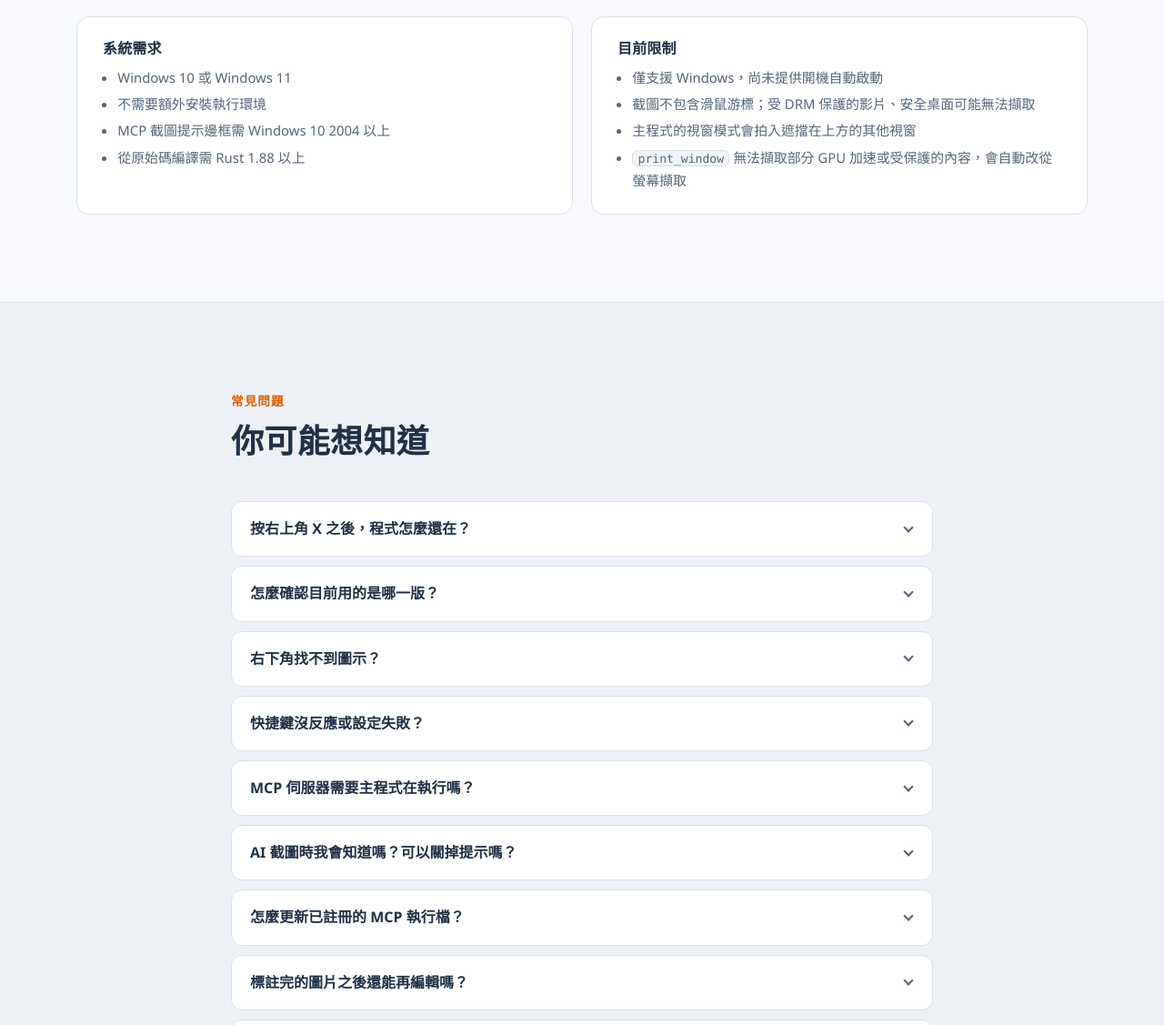
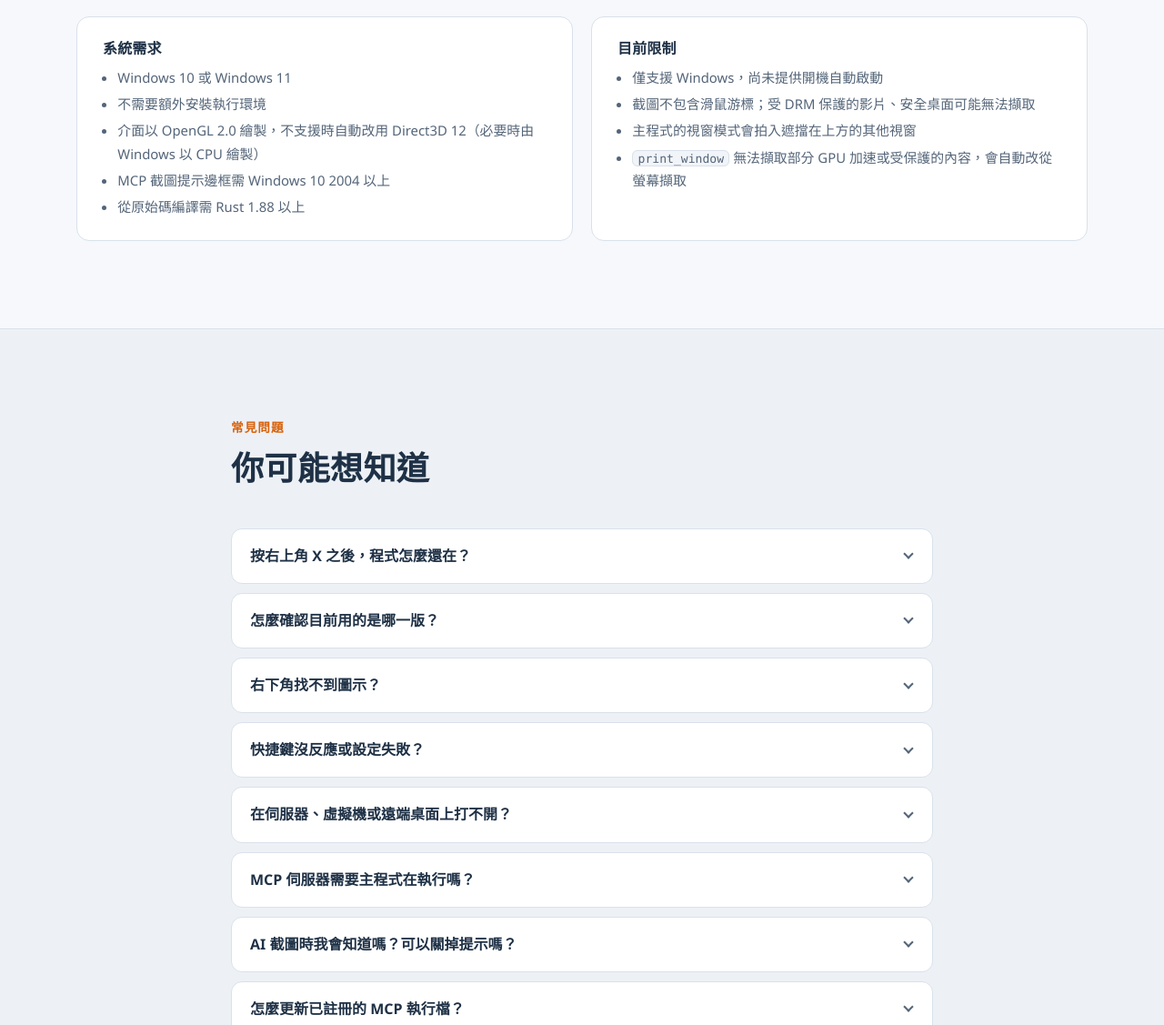
Before and after one commit to showdong7/rust-screen-web, a plain HTML site: page index.html in a window 1280 px wide. Shown: the part 6740-7867 px from the top of the page at 91% size. Drawn offline with Linux system fonts and the light colour scheme.

Commit message:
Explain the Direct3D 12 rendering fallback
Add it to the system requirements and a FAQ entry for servers, VMs and
remote desktop sessions without OpenGL 2.0.

Co-Authored-By: Claude Opus 5.5 <noreply@anthropic.com>

```diff
--- a/index.html
+++ b/index.html
@@ -444,6 +444,7 @@
             <ul>
               <li>Windows 10 或 Windows 11</li>
               <li>不需要額外安裝執行環境</li>
+              <li>介面以 OpenGL 2.0 繪製，不支援時自動改用 Direct3D 12（必要時由 Windows 以 CPU 繪製）</li>
               <li>MCP 截圖提示邊框需 Windows 10 2004 以上</li>
               <li>從原始碼編譯需 Rust 1.88 以上</li>
             </ul>
@@ -483,6 +484,10 @@
         <details>
           <summary>快捷鍵沒反應或設定失敗？</summary>
           <p>該組合可能已被其他程式佔用。在設定中輸入另一組（例如 <code>Alt+F9</code>）並按「套用快捷鍵」，若註冊失敗會顯示錯誤並保留原本的快捷鍵。</p>
+        </details>
+        <details>
+          <summary>在伺服器、虛擬機或遠端桌面上打不開？</summary>
+          <p>程式預設以 OpenGL 2.0 繪製介面。若電腦沒有 OpenGL 2.0（例如只有 ASPEED 等伺服器顯示晶片、虛擬顯示卡，或部分遠端桌面工作階段），會自動改用 Direct3D 12；顯示卡也不支援時，Windows 會以內建的 WARP 改用 CPU 繪製。兩種方式都失敗時，會跳出錯誤視窗並列出原因。</p>
         </details>
         <details>
           <summary>MCP 伺服器需要主程式在執行嗎？</summary>
```
